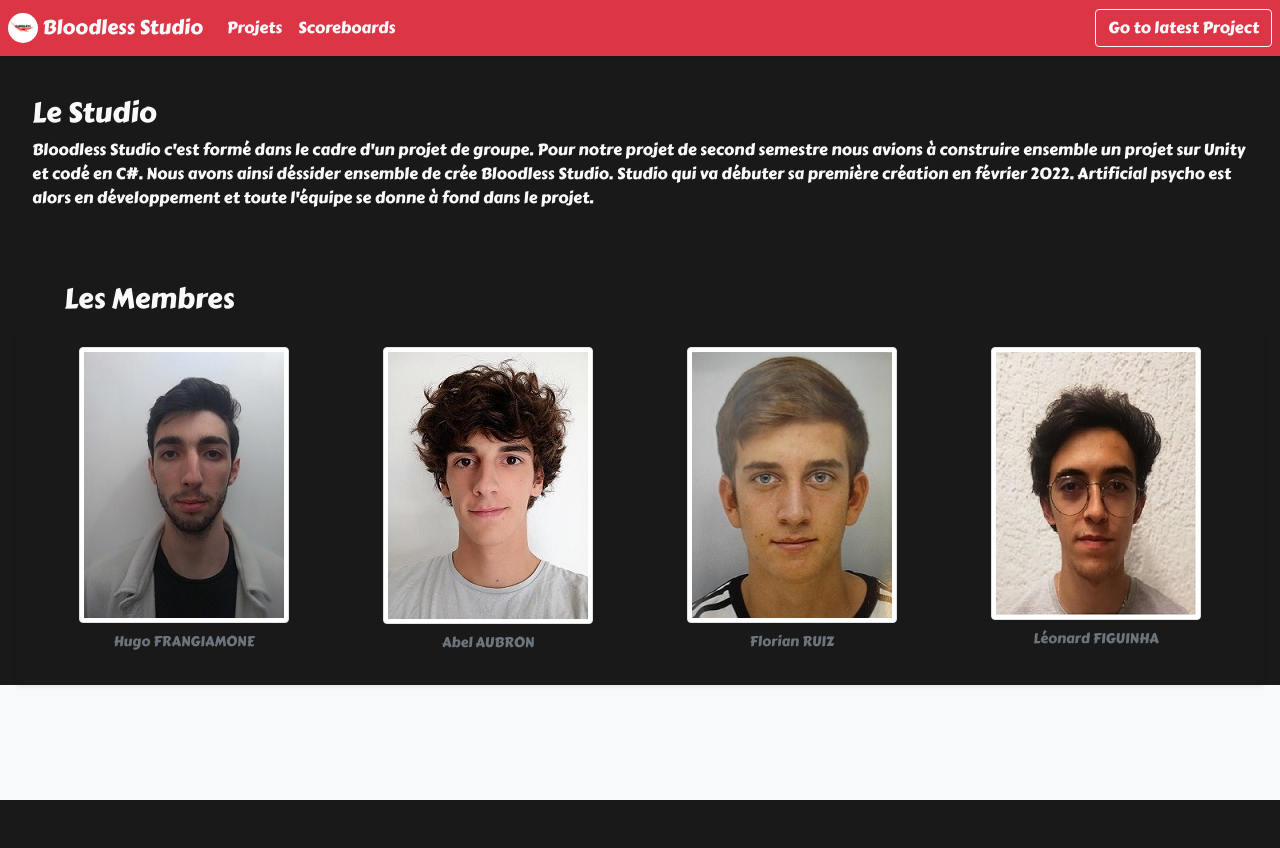
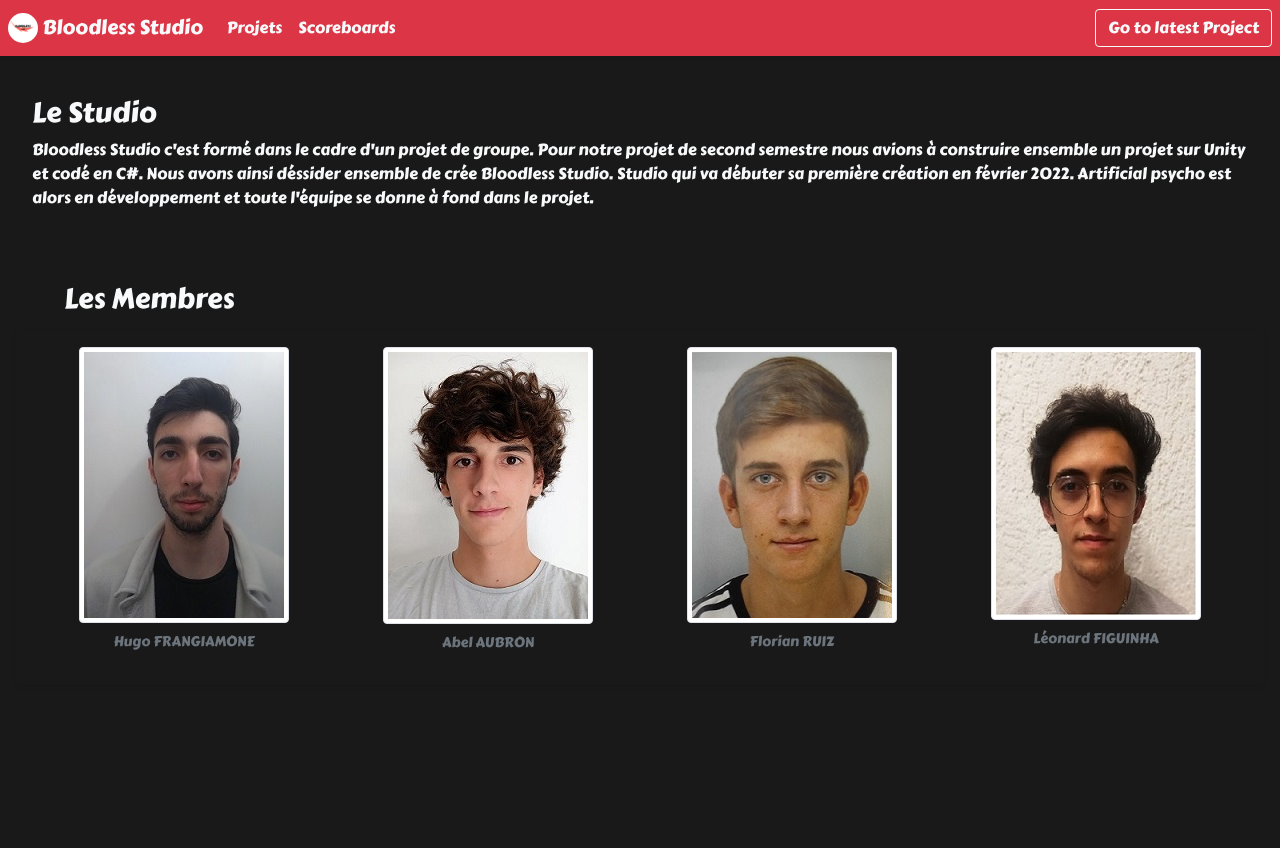
Before and after one commit to Strikeshyni/WebSite-ArtificialPsycho, a PHP site: page / in a window 1280 px wide. Before the commit the page ends 800 px from the top, so only its background shows below. Run offline with PHP 8.4, Linux system fonts and the light colour scheme.

Commit message:
index 6 vh

```diff
--- a/index.php
+++ b/index.php
@@ -11,7 +11,7 @@ $myheader->addheader(1);
 echo $myheader->getaddheader();
 ?>
 
-        <div class="mainpage">
+        <div class="mainpage vh-100">
 
         <div class='justify-content-around py-5 px-3 mx-3 mt-5 text-light rounded-top' style='margin-top:80px;'>
             <h3 class='pl-2'>Le Studio</h3>
@@ -37,7 +37,6 @@ echo $myheader->getaddheader();
                 <figcaption class='figure-caption text-center'>Léonard FIGUINHA</figcaption>
             </figure>
         </div>
-
+        </div>
 </body>
 </html>
-</div>
```
